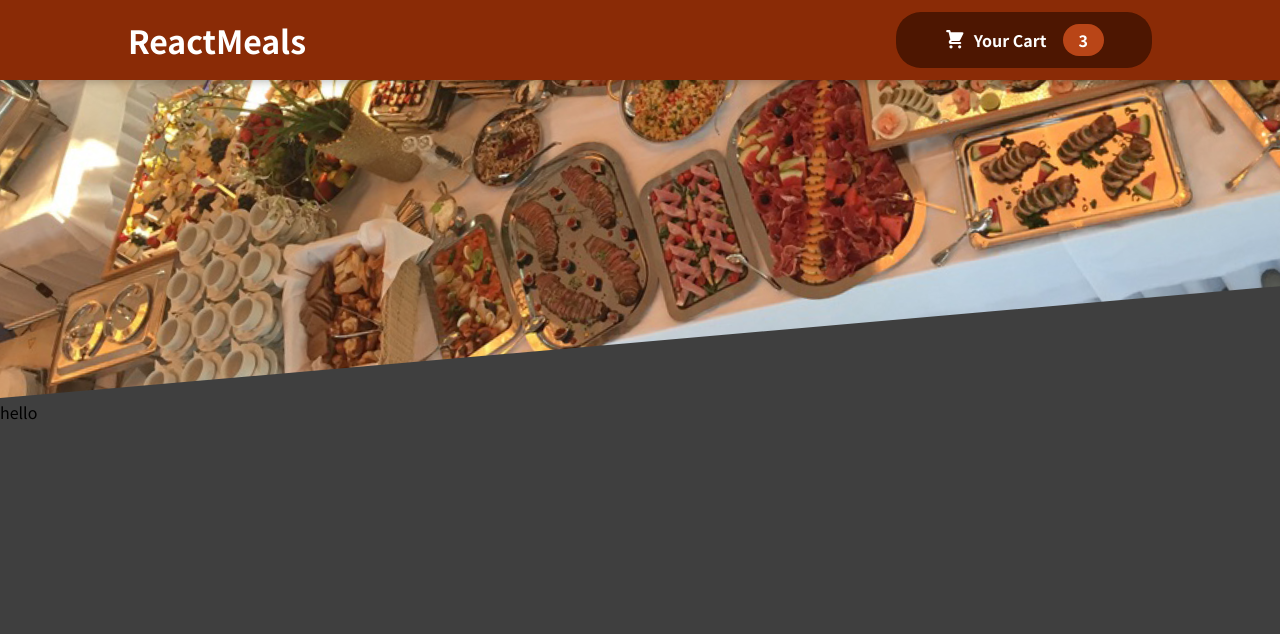
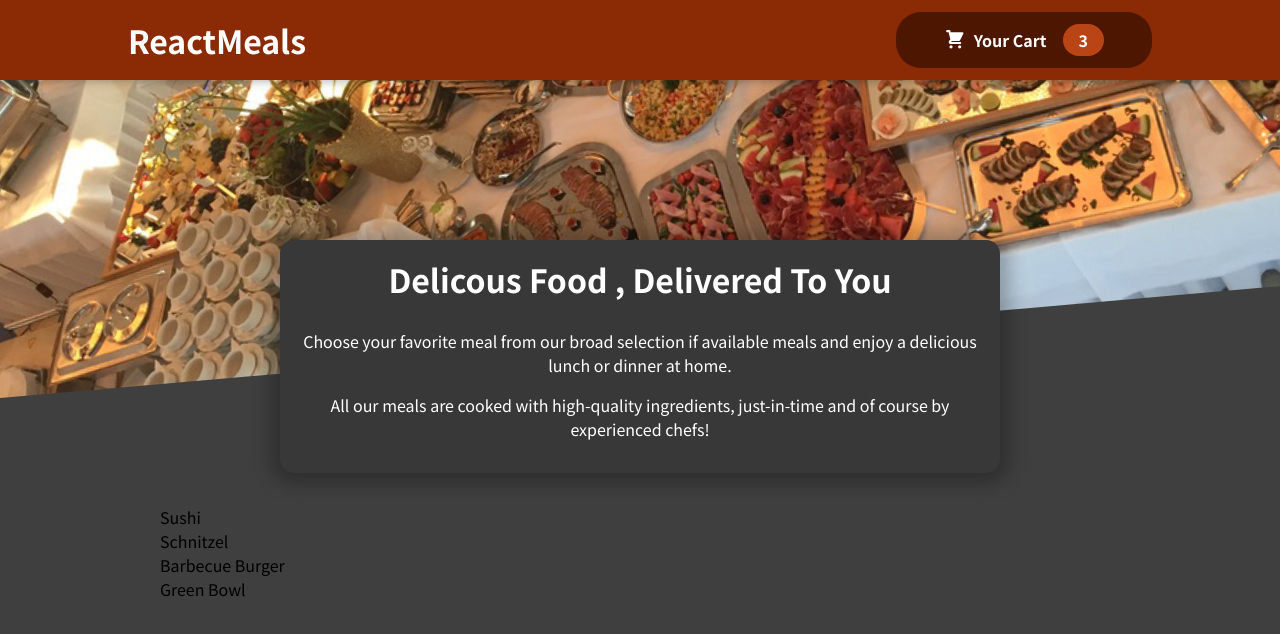
Before and after one commit to AmirrezaAminian/React-S11-project, a React (Create React App) app: page / in a window 1280 px wide. Shown: the top 634 px of the page. Built offline with nearby package versions, Linux system fonts and the light colour scheme.

Commit message:
add header and main to prj

```diff
--- a/src/App.js
+++ b/src/App.js
@@ -10,8 +10,7 @@ function App() {
     <Fragment>
       <Header/>
       <main>
-        {/* <Meals/> */}
-        hello
+        <Meals/>
       </main>
     </Fragment>
   );
--- a/src/components/Meals/Meals.js
+++ b/src/components/Meals/Meals.js
@@ -4,7 +4,10 @@ import AvailableMeals from "./AvailableMeals";
 
 const Meals = () => {
   return (
-    ''
+    <React.Fragment>
+      <MealsSummary />
+      <AvailableMeals />
+    </React.Fragment>
   );
 };
 
```
